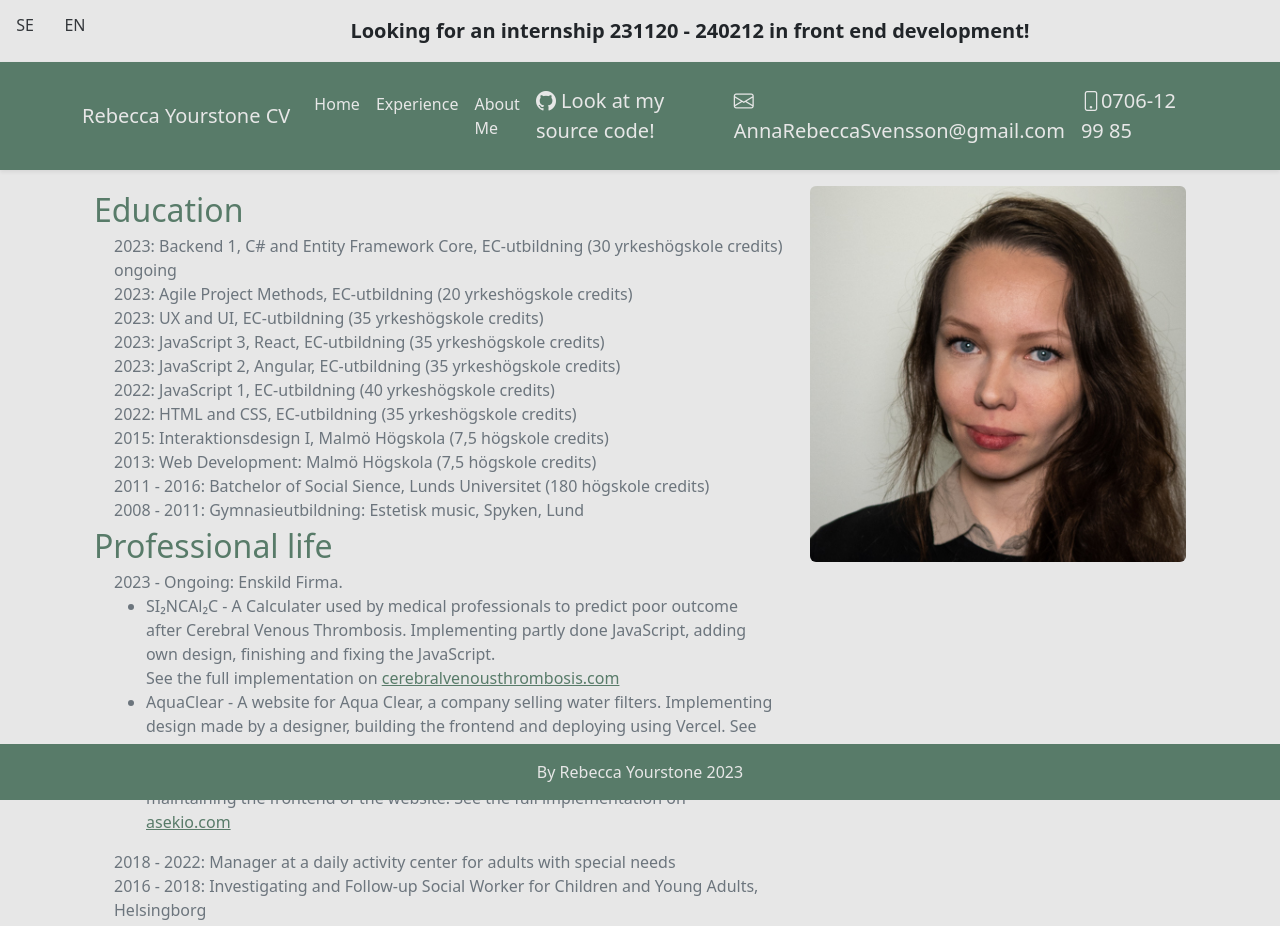
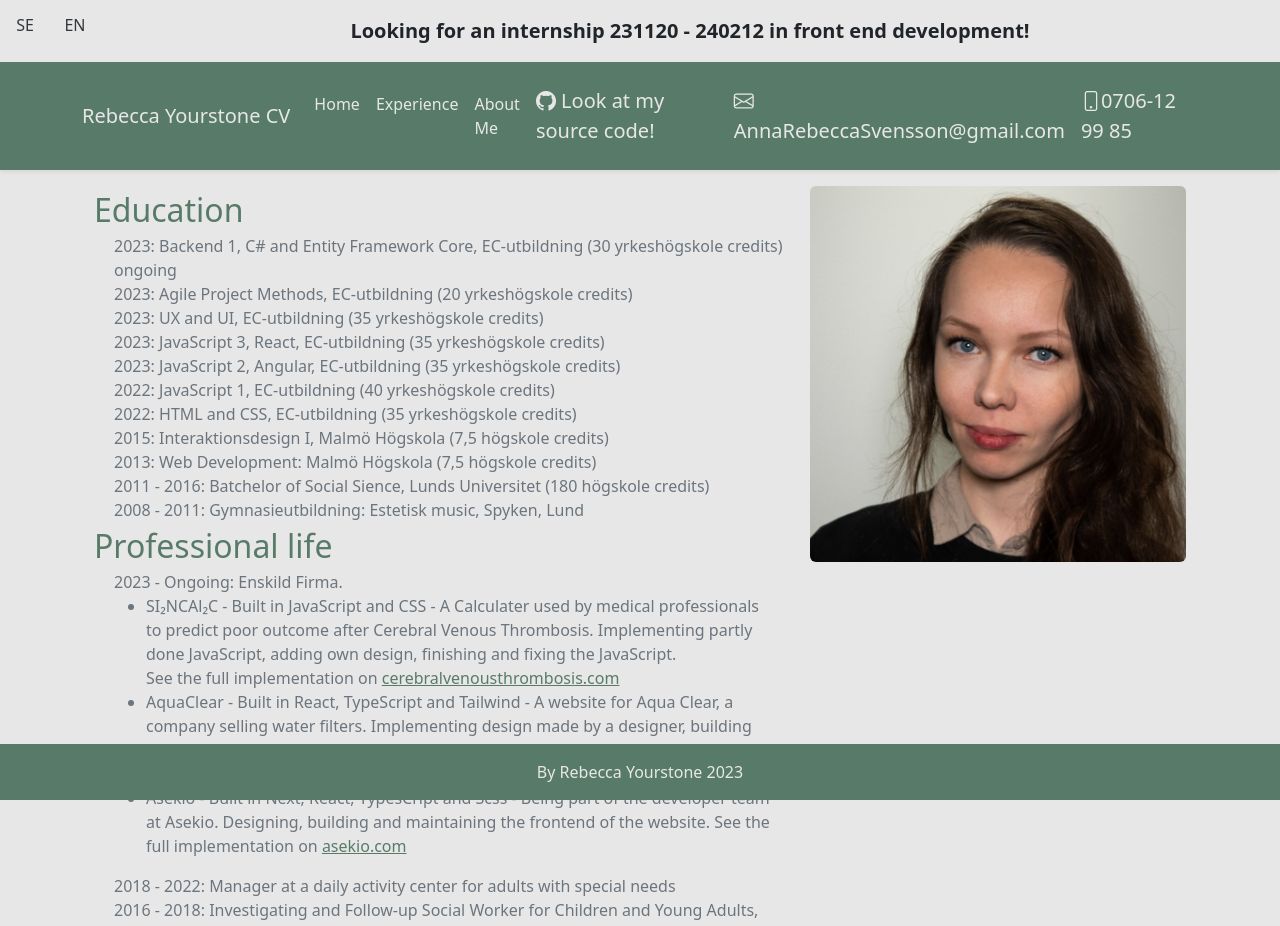
Before and after one commit to rebeccayourstone/CV, a React (Vite) app: page /experience in a window 1280 px wide. Shown: the top 926 px of the page. Built offline with nearby package versions, Linux system fonts and the light colour scheme.

Commit message:
Update texts

```diff
--- a/src/components/ProjectCarousel.tsx
+++ b/src/components/ProjectCarousel.tsx
@@ -8,6 +8,7 @@ function ProjectCarousel() {
     <>
       <Container>
         <Carousel>
+          {/* CLOCK */}
           <Carousel.Item
             className="carousel-style"
             style={{
@@ -15,8 +16,10 @@ function ProjectCarousel() {
             }}
           >
             <ClockApp />
-
-            <div className="text-center pb-5">
+            <div
+              className="text-center pb-5"
+              style={{ backgroundColor: "#c6c5c5" }}
+            >
               <h3 className="text-primary">Digital Clock - School Project</h3>
               <p className="text-primary">
                 A digital clock fetching data from an api. Built in react.
@@ -24,6 +27,7 @@ function ProjectCarousel() {
             </div>
           </Carousel.Item>
 
+          {/* SINCALC */}
           <Carousel.Item
             style={{
               background: "#fff",
@@ -54,6 +58,7 @@ function ProjectCarousel() {
             </div>
           </Carousel.Item>
 
+          {/* MINE SWEEPER */}
           <Carousel.Item
             style={{
               backgroundColor: "#21232a",
@@ -67,6 +72,7 @@ function ProjectCarousel() {
             </div>
           </Carousel.Item>
 
+          {/* CALCULATOR */}
           <Carousel.Item
             style={{ height: "800px", backgroundColor: "#131313" }}
           >
@@ -77,6 +83,7 @@ function ProjectCarousel() {
             </div>
           </Carousel.Item>
 
+          {/* AQUA CLEAR */}
           <Carousel.Item style={{ backgroundColor: "#fff" }}>
             <img
               className="d-block w-100"
@@ -90,7 +97,7 @@ function ProjectCarousel() {
               <p className="text-primary">
                 A website for Aqua Clear, a company selling water filters.
               </p>
-              <p className="text-primary">Implementation of existing desig.</p>
+              <p className="text-primary">Implementation of existing design.</p>
               <p className="text-primary">
                 See the full implementation on{" "}
                 <a href="https://www.aquaclear.se/" target="_blank">
@@ -99,6 +106,8 @@ function ProjectCarousel() {
               </p>
             </div>
           </Carousel.Item>
+
+          {/* ASEKIO */}
           <Carousel.Item style={{ backgroundColor: "#fff" }}>
             <img
               className="d-block w-100"
--- a/src/languages/en.tsx
+++ b/src/languages/en.tsx
@@ -75,13 +75,13 @@ export default {
   enskildFirma: "2023 - Ongoing: Enskild Firma.",
 
   project1:
-    "SI₂NCAl₂C - A Calculater used by medical professionals to predict poor outcome after Cerebral Venous Thrombosis. Implementing partly done JavaScript, adding own design, finishing and fixing the JavaScript. ",
+    "SI₂NCAl₂C - Built in JavaScript and CSS - A Calculater used by medical professionals to predict poor outcome after Cerebral Venous Thrombosis. Implementing partly done JavaScript, adding own design, finishing and fixing the JavaScript. ",
 
   project2:
-    "AquaClear - A website for Aqua Clear, a company selling water filters. Implementing design made by a designer, building the frontend and deploying using Vercel. ",
+    "AquaClear - Built in React, TypeScript and Tailwind - A website for Aqua Clear, a company selling water filters. Implementing design made by a designer, building the frontend and deploying using Vercel. ",
 
   project3:
-    "Asekio - Being part of the developer team at Asekio. Designing, building and maintaining the frontend of the website. ",
+    "Asekio - Built in Next, React, TypesCript and Scss - Being part of the developer team at Asekio. Designing, building and maintaining the frontend of the website. ",
 
   fullImplementation: "See the full implementation on ",
 
@@ -91,7 +91,7 @@ export default {
     "2016 - 2018: Investigating and Follow-up Social Worker for Children and Young Adults, Helsingborg",
 
   enskildFirmaWork:
-    "In my Enskild Firma I have taken on a few small projects. I've been focusing on what really intrests me, witch has been TypeScript and React with some parts only JavaScript.  I've had fun experimenting with different project structures and styling approaches, playing around with Sass, CSS, Tailwind ans Bootstrap. In some of the projects I've been working in teams and thus gotten better att using git and github for revision control. My strengths lie in communication and curiosity, both in understanding the client's vision and in finding solutions to complex problems.",
+    "In my Enskild Firma I have taken on a few small projects. I've been focusing on what really intrests me, witch has been TypeScript and React with some parts only JavaScript.  I've had fun experimenting with different project structures and styling approaches, playing around with Sass, CSS, Tailwind ans Bootstrap. In some of the projects I've been working in teams and thus gotten better att using git and github for revision control. My strengths lie in communication and curiosity, both in understanding the client's vision and learning about different ways to solve complex problems using code.",
 
   enskildFirmaBackEnd:
     "At the moment I still have a lot to learn when it comes to Back End programming, but I have been using Vercel to deploy both my own CV and some of the projects I've done.",
--- a/src/languages/sv.tsx
+++ b/src/languages/sv.tsx
@@ -75,13 +75,13 @@ export default {
   enskildFirma: "2023 - Pågående: Enskild Firma.",
 
   project1:
-    "SI₂NCAl₂C - En kalkylator som används av sjukvården för att förutsäga prognos efter Cerebral Venous Thrombosis. Implementerade delvis färdig JavaScript, la till egen design, färdigställde och fixade JavaScript. ",
+    "SI₂NCAl₂C - Byggt i JavaScript och CSS - En kalkylator som används av sjukvården för att förutsäga prognos efter Cerebral Venous Thrombosis. Implementerade delvis färdig JavaScript, la till egen design, färdigställde och fixade JavaScript.",
 
   project2:
-    "AquaClear - En hemsida för Aqua Clear, ett företag som säljer vattenfilter. Implementerade design gjord av en designer, byggde frontend och deployade med Vercel. ",
+    "AquaClear - Byggt i React, TypesCript och Tailwind - En hemsida för Aqua Clear, ett företag som säljer vattenfilter. Implementerade design gjord av en designer, byggde frontend och deployade med Vercel.",
 
   project3:
-    "Asekio - Varit en del av utvecklingsteamet på Asekio. Designat, byggt och underhållit frontend på hemsidan. ",
+    "Asekio - Byggt i Next, React, TypeScript och Scss - Varit en del av utvecklingsteamet på Asekio. Designat, byggt och underhållit frontend på hemsidan. ",
 
   fullImplementation: "Se full implementation på ",
 
@@ -91,7 +91,7 @@ export default {
     "2016 - 2018: Utredande och uppföljande Socialsekreterare för barn och unga vuxna, Helsingborg",
 
   enskildFirmaWork:
-    "I min enskilda firma har jag tagit mig an några mindre projekt. Jag har fokuserat på det som intresserat mig mest, vilket har varit TypeScript och React med vissa delar enbart JavaScript. Jag har haft roligt med att experimentera med olika projektstrukturer och stylingmetoder, testat Sass, CSS, Tailwind och Bootstrap. I några av projekten har jag arbetat i team och därmed blivit bättre på att använda git och github för versionshantering. Mina styrkor ligger i kommunikation och nyfikenhet, både i att förstå kundens vision och i att hitta lösningar på komplexa problem.",
+    "I min enskilda firma har jag tagit mig an några mindre projekt. Jag har fokuserat på det som intresserat mig mest, vilket har varit TypeScript och React med vissa delar enbart JavaScript. Jag har haft roligt med att experimentera med olika projektstrukturer och stylingmetoder, testat Sass, CSS, Tailwind och Bootstrap. I några av projekten har jag arbetat i team och därmed blivit bättre på att använda git och github för versionshantering. Mina styrkor ligger i kommunikation och nyfikenhet, både i att förstå kundens vision och lära mig olika sätt att lösa komplexa problem med kod.",
 
   enskildFirmaBackEnd:
     "För tillfället har jag fortfarande mycket att lära mig när det kommer till Back End, till de projekt jag jobbat på har jag använt mig av Vercel för att deploya både min egen CV och några av de projekten jag gjort.",
```
